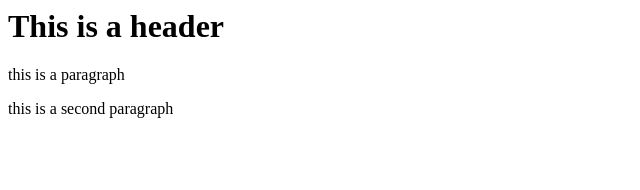
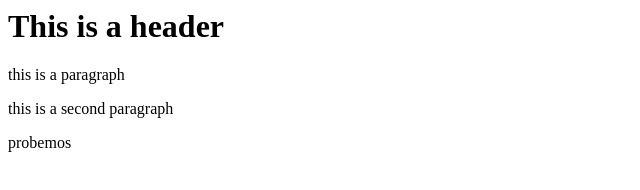
Before and after one commit to Pa3ck/git-test, a website: page Index.html in a window 1280 px wide. Shown: the full height of the page, 0-640 px from the left. Drawn offline with Linux system fonts and the light colour scheme.

Commit message:
cuarto commit

```diff
--- a/Index.html
+++ b/Index.html
@@ -5,5 +5,6 @@
 		<h1>This is a header</h1>
 		<p>this is a paragraph</p>
 		<p>this is a second paragraph</p>
+		<p>probemos</p>
 	</body>
 </html>
```
Also changed, not shown: package.json (added, +24 -0 lines), 2 other files.
